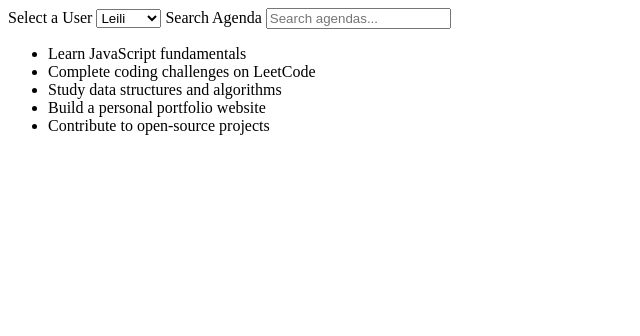
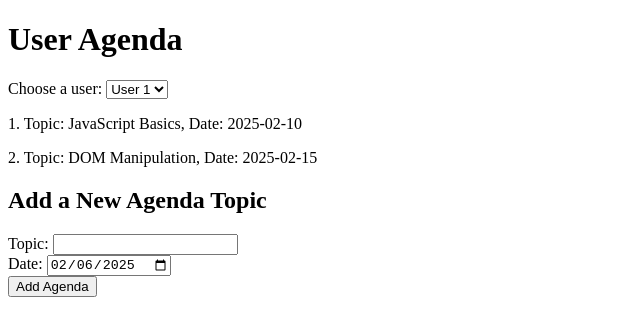
Before and after one commit to leiliheidarishizari/Space-Repetition-Tracker, a website with bundled scripts: page index.html in a window 1280 px wide. Shown: the whole page, without its empty margins (0-640 px from the left). Built offline with nearby package versions, Linux system fonts and the light colour scheme.

Commit message:
Adding package.json and improving the files

```diff
--- a/index.html
+++ b/index.html
@@ -1,28 +1,33 @@
 <!DOCTYPE html>
 <html lang="en">
-  <head>
+<head>
     <meta charset="UTF-8">
     <meta name="viewport" content="width=device-width, initial-scale=1.0">
-    <title>Spaced Repetition Tracker</title>
-    <script type="module" src="script.js" defer></script>
-  </head>
-  <body>
-    <main>
-      <section>
-        <!-- Add accessible labels for form elements -->
-        <label for="userDropdown">Select a User</label>
-        <select id="userDropdown" aria-label="Select a user">
-          <!-- User options will be populated here -->
-        </select>
+    <title>User Agenda</title>
+</head>
+<body>
+    <h1>User Agenda</h1>
 
-        <label for="searchBar">Search Agenda</label>
-        <input type="text" id="searchBar" placeholder="Search agendas..." aria-label="Search agenda items" />
+    <label for="userSelect">Choose a user:</label>
+    <select id="userSelect">
+        <!-- Options will be populated by JavaScript -->
+    </select>
 
-        <!-- Use aria-live to announce changes in the agenda list dynamically -->
-        <ul id="agendaList" aria-live="polite">
-          <!-- User agendas will be displayed here -->
-        </ul>
-      </section>
-    </main>
-  </body>
+    <div id="agendaContainer">
+        <!-- User's agenda will be displayed here -->
+    </div>
+
+    <h2>Add a New Agenda Topic</h2>
+    <form id="agendaForm">
+        <label for="topicInput">Topic:</label>
+        <input type="text" id="topicInput" required><br>
+
+        <label for="dateInput">Date:</label>
+        <input type="date" id="dateInput" required><br>
+
+        <button type="submit">Add Agenda</button>
+    </form>
+
+    <script type="module" src="script.js"></script>
+</body>
 </html>
--- /dev/null
+++ b/package.json
@@ -0,0 +1,5 @@
+{
+  "devDependencies": {
+    "jest": "^29.7.0"
+  }
+}
--- a/script.js
+++ b/script.js
@@ -1,60 +1,116 @@
-import { getData, addData } from './storage.js';  // Import storage functions
-import { users } from './userData.js';  // Import user data
+import { sampleData } from './userData.js'; // Import mock data from userData.js
+import { getUserIds, getData, addData } from './storage.js'; // Import storage functions from storage.js
 
-const userDropdown = document.getElementById("userDropdown");
-const agendaList = document.getElementById("agendaList");
-const searchBar = document.getElementById("searchBar");
+let currentUserId = "1";  // Default user (User 1)
 
-// Populate the dropdown with user names
-users.forEach(user => {
-  const option = document.createElement("option");
-  option.value = user.id;
-  option.textContent = user.name;
-  userDropdown.appendChild(option);
-
-  // If there's no agenda in localStorage, populate it
-  const storedAgenda = getData(user.id);
-  if (!storedAgenda || storedAgenda.length === 0) {
-    addData(user.id, user.agenda);
-  }
-});
-
-// Set the default user to Leili (first in the list)
-userDropdown.value = users[0].id;
-displayAgenda(userDropdown.value);
-
-// Display agenda for a specific user
-function displayAgenda(userId) {
-  agendaList.innerHTML = "";  // Clear any previous agenda items
-  const userAgenda = getData(userId);
-
-  if (userAgenda && userAgenda.length > 0) {
-    userAgenda.forEach(item => {
-      const listItem = document.createElement("li");
-      listItem.textContent = item;
-      agendaList.appendChild(listItem);
+/**
+ * Function to initialize localStorage with mock data for each user.
+ */
+function initializeLocalStorage() {
+    getUserIds().forEach(userId => {
+        if (!getData(userId)) {  // If no data is found for this user in localStorage
+            addData(userId, sampleData[userId]); // Add mock data for the user
+        }
     });
-  } else {
-    const message = document.createElement("li");
-    message.textContent = "No agenda found for this user.";
-    message.setAttribute('role', 'alert');  // Ensures screen reader announces the message
-    agendaList.appendChild(message);
-  }
 }
 
-// Event listener to update agenda when a user is selected
-userDropdown.addEventListener("change", function() {
-  const selectedUserId = userDropdown.value;
-  displayAgenda(selectedUserId);
-});
+/**
+ * Function to display the user's agenda
+ * @param {string} userId - The ID of the user
+ */
+function displayAgenda(userId) {
+    const agenda = getData(userId); // Get the agenda from localStorage
+    console.log('Displaying agenda for user', userId, agenda);  // Debugging log
 
-// Implement search functionality for agenda items
-searchBar.addEventListener("input", function() {
-  const searchTerm = searchBar.value.toLowerCase();
-  const agendaItems = document.querySelectorAll("#agendaList li");
+    const agendaContainer = document.getElementById("agendaContainer");
+    agendaContainer.innerHTML = '';  // Clear existing agenda content
 
-  agendaItems.forEach(item => {
-    const text = item.textContent.toLowerCase();
-    item.style.display = text.includes(searchTerm) ? "" : "none";
-  });
-});
+    if (!agenda || agenda.length === 0) {
+        agendaContainer.innerHTML = `<p>No agenda for user ${userId}</p>`;
+        return;
+    }
+
+    agenda.forEach((item, index) => {
+        const topic = item.topic || 'No topic provided';
+        const date = item.date || 'No date provided';
+
+        agendaContainer.innerHTML += `
+            <p>${index + 1}. Topic: ${topic}, Date: ${date}</p>
+        `;
+    });
+}
+
+/**
+ * Handle form submission to add a new agenda item for the current user.
+ * @param {Event} event - The form submit event
+ */
+function handleFormSubmit(event) {
+    event.preventDefault();
+
+    const topic = document.getElementById("topicInput").value;
+    const date = document.getElementById("dateInput").value;
+
+    if (!topic || !date) {
+        alert("Please fill in both fields.");
+        return;
+    }
+
+    const newAgendaItem = { topic, date };
+    console.log('Adding new agenda item', newAgendaItem);  // Debugging log
+
+    // Add new agenda item for the current user
+    addData(currentUserId, [newAgendaItem]);  // Add new agenda to the user's data
+
+    // Clear the form fields
+    document.getElementById("topicInput").value = '';
+    document.getElementById("dateInput").value = '';
+
+    // Refresh the displayed agenda
+    displayAgenda(currentUserId);
+}
+
+/**
+ * Setup the user selection dropdown and default agenda
+ */
+function setupUserSelection() {
+    const userSelect = document.getElementById("userSelect");
+
+    // Populate dropdown with all user IDs
+    getUserIds().forEach(userId => {
+        const option = document.createElement("option");
+        option.value = userId;
+        option.textContent = `User ${userId}`;
+        userSelect.appendChild(option);
+    });
+
+    userSelect.value = currentUserId;  // Set default user
+    userSelect.addEventListener("change", (event) => {
+        currentUserId = event.target.value;
+        displayAgenda(currentUserId);  // Show the selected user's agenda
+    });
+}
+
+/**
+ * Initialize the page with the default user and setup event listeners.
+ */
+function init() {
+    // Initialize localStorage with mock data
+    initializeLocalStorage();
+
+    // Set default date in the form
+    const today = new Date().toISOString().split('T')[0]; // YYYY-MM-DD
+    document.getElementById("dateInput").value = today;
+
+    // Display the agenda for the default user
+    displayAgenda(currentUserId);
+
+    // Setup the user selection dropdown
+    setupUserSelection();
+
+    // Add event listener for the form submission
+    const form = document.getElementById("agendaForm");
+    form.addEventListener("submit", handleFormSubmit);
+}
+
+// Initialize the page when it loads
+window.onload = init;
--- a/userData.js
+++ b/userData.js
@@ -1,58 +1,22 @@
 // Mock data for users and their agendas
-export const users = [
-    {
-      id: "1",
-      name: "Leili",
-      agenda: [
-        "Learn JavaScript fundamentals",
-        "Complete coding challenges on LeetCode",
-        "Study data structures and algorithms",
-        "Build a personal portfolio website",
-        "Contribute to open-source projects"
-      ]
-    },
-    {
-      id: "2",
-      name: "Karla",
-      agenda: [
-        "Understand object-oriented programming concepts",
-        "Practice problem-solving with HackerRank",
-        "Explore web development frameworks",
-        "Develop a mobile application using React Native",
-        "Participate in coding competitions"
-      ]
-    },
-    {
-      id: "3",
-      name: "Alice",
-      agenda: [
-        "Learn Python programming",
-        "Work on machine learning projects",
-        "Study databases and SQL",
-        "Build a RESTful API",
-        "Contribute to data science communities"
-      ]
-    },
-    {
-      id: "4",
-      name: "Bob",
-      agenda: [
-        "Understand front-end development",
-        "Practice responsive design",
-        "Learn about web accessibility",
-        "Build a personal blog using HTML and CSS",
-        "Explore JavaScript frameworks like React"
-      ]
-    },
-    {
-      id: "5",
-      name: "Charlie",
-      agenda: [
-        "Learn about cloud computing",
-        "Study DevOps practices",
-        "Work on containerization with Docker",
-        "Explore continuous integration and deployment",
-        "Contribute to open-source DevOps tools"
-      ]
-    }
-  ];
+// userData.js
+// Mock data for users and their agendas
+// userData.js
+
+export const sampleData = {
+  "1": [
+      { topic: "JavaScript Basics", date: "2025-02-10" },
+      { topic: "DOM Manipulation", date: "2025-02-15" }
+  ],
+  "2": [
+      { topic: "HTML Basics", date: "2025-02-08" },
+      { topic: "CSS Flexbox", date: "2025-02-12" }
+  ],
+  "3": [],  // No agenda for User 3
+  "4": [
+      { topic: "Node.js Basics", date: "2025-02-18" }
+  ],  // One agenda item for User 4
+  "5": [
+      { topic: "SQL Queries", date: "2025-02-09" }
+  ]
+};
```
Also changed, not shown: 1 other file.
